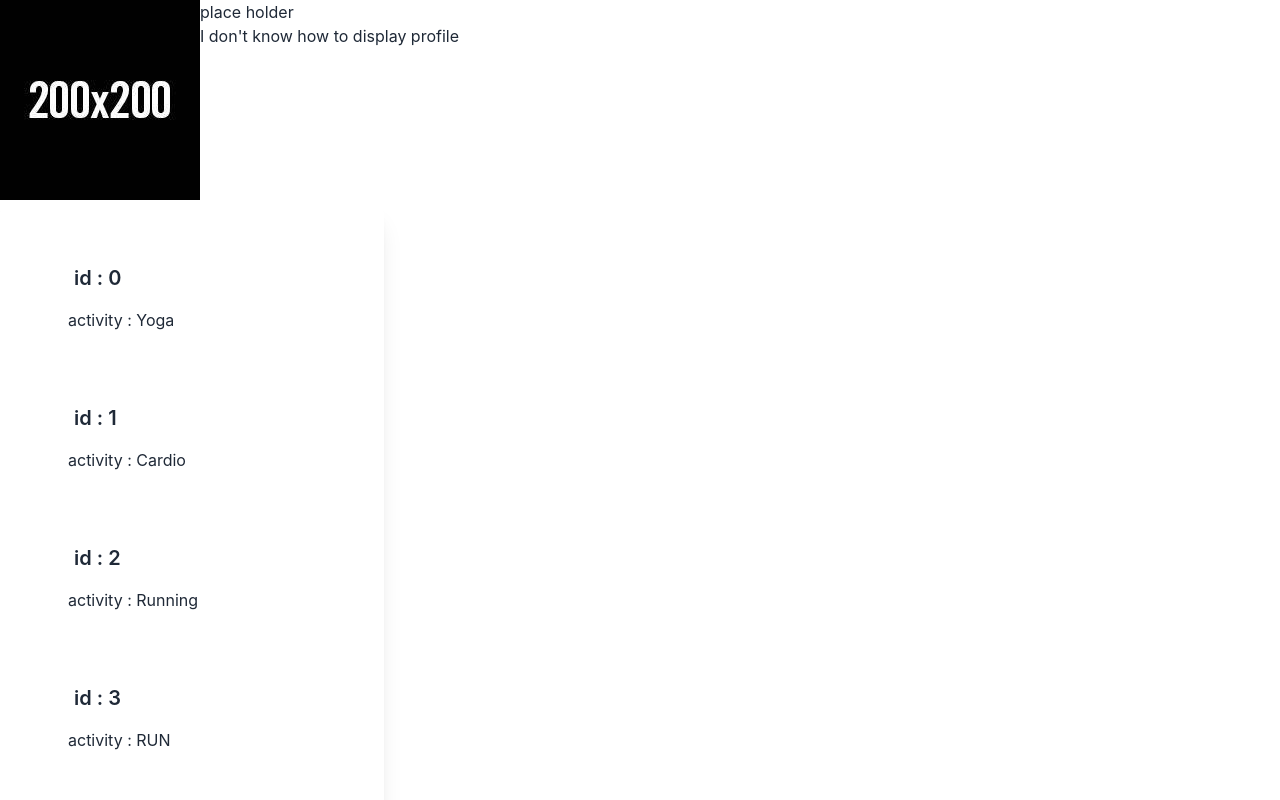
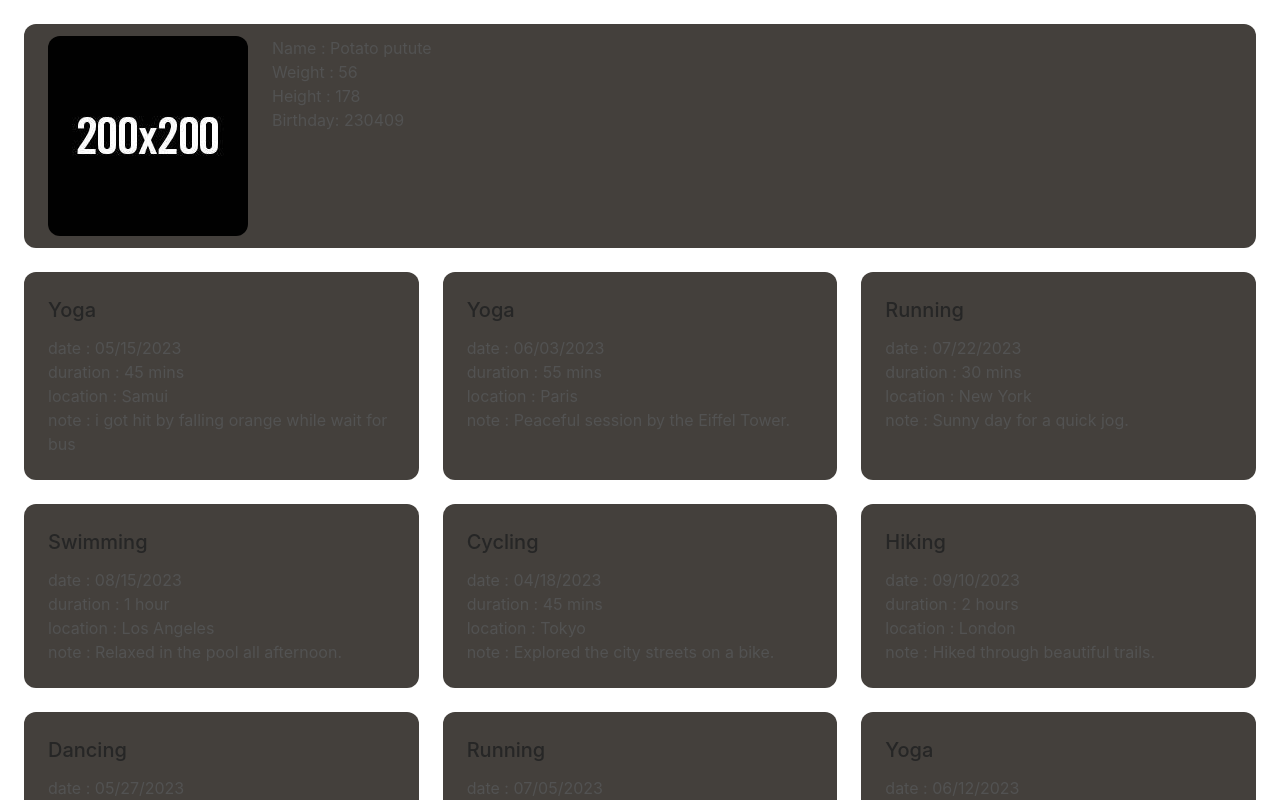
Before and after one commit to murphy6867/TheGenerationFinal, a React (Vite) app: page /profile in a window 1280 px wide. Shown: the top 800 px of the page. Built offline with nearby package versions, Linux system fonts and the light colour scheme.

Commit message:
update card with mock data
this should met Sprint 1 task 3 requirement

```diff
--- a/src/pages/Profile/Profile.jsx
+++ b/src/pages/Profile/Profile.jsx
@@ -17,44 +17,135 @@ const mockProfile = [
 const mockInfo = [
   {
     id:0,
-    activity_id:"Yoga"
+    activity_id:"Yoga",
+    start_date:"05/15/2023",
+    duration:"45 mins",
+    distance:"0 KM.",
+    location:"Samui",
+    note:"i got hit by falling orange while wait for bus"
   },
   {
-    id:1,
-    activity_id:"Cardio"
+    id: 1,
+    activity_id: "Yoga",
+    start_date: "06/03/2023",
+    duration: "55 mins",
+    distance: "0.5 KM",
+    location: "Paris",
+    note: "Peaceful session by the Eiffel Tower."
   },
   {
-    id:2,
-    activity_id:"Running"
+    id: 2,
+    activity_id: "Running",
+    start_date: "07/22/2023",
+    duration: "30 mins",
+    distance: "3.5 KM",
+    location: "New York",
+    note: "Sunny day for a quick jog."
   },
   {
-    id:3,
-    activity_id:"RUN"
+    id: 3,
+    activity_id: "Swimming",
+    start_date: "08/15/2023",
+    duration: "1 hour",
+    distance: "N/A",
+    location: "Los Angeles",
+    note: "Relaxed in the pool all afternoon."
   },
   {
-    id:4,
-    activity_id:"ABS"
+    id: 4,
+    activity_id: "Cycling",
+    start_date: "04/18/2023",
+    duration: "45 mins",
+    distance: "12 KM",
+    location: "Tokyo",
+    note: "Explored the city streets on a bike."
   },
   {
-    id:5,
-    activity_id:"Other"
+    id: 5,
+    activity_id: "Hiking",
+    start_date: "09/10/2023",
+    duration: "2 hours",
+    distance: "6 KM",
+    location: "London",
+    note: "Hiked through beautiful trails."
   },
-
+  {
+    id: 6,
+    activity_id: "Dancing",
+    start_date: "05/27/2023",
+    duration: "1.5 hours",
+    distance: "N/A",
+    location: "Samui",
+    note: "Grooved to some great tunes."
+  } ,
+  {
+    id: 7,
+    activity_id: "Running",
+    start_date: "07/05/2023",
+    duration: "40 mins",
+    distance: "4.5 KM",
+    location: "Paris",
+    note: "Enjoyed a scenic run along the Seine."
+  },
+  {
+    id: 8,
+    activity_id: "Yoga",
+    start_date: "06/12/2023",
+    duration: "60 mins",
+    distance: "0 KM",
+    location: "Los Angeles",
+    note: "Meditated on the beach."
+  },
+  {
+    id: 9,
+    activity_id: "Swimming",
+    start_date: "08/28/2023",
+    duration: "45 mins",
+    distance: "1 KM",
+    location: "New York",
+    note: "Swam in the city pool."
+  },
+  {
+    id: 10,
+    activity_id: "Cycling",
+    start_date: "04/06/2023",
+    duration: "75 mins",
+    distance: "18 KM",
+    location: "Tokyo",
+    note: "Biked through busy streets."
+  },
+  {
+    id: 11,
+    activity_id: "Hiking",
+    start_date: "09/19/2023",
+    duration: "2.5 hours",
+    distance: "8 KM",
+    location: "London",
+    note: "Explored scenic trails in the countryside."
+  },
 ]
 
 const Profile = () => {
   return (
     <div>
-      <div className='profile-banner flex'>
-        <div className='profile-image'><img src={pfp} alt="holder image" /></div>
-        <div className='profile-name flex-1'>place holder <br /> I don't know how to display profile</div>
+      <div className='flex mx-6 px-6 py-3 mt-6 bg-stone-700 rounded-xl'>
+        <div className='profile-image'><img src={pfp} alt="holder image" className='rounded-xl' /></div>
+        <div className='profile-name ml-6'>
+          <p className="text-base text-neutral-600 dark:text-neutral-200">Name : {mockProfile[0].full_name}</p>
+          <p className="text-base text-neutral-600 dark:text-neutral-200">Weight : {mockProfile[0].weight}</p>
+          <p className="text-base text-neutral-600 dark:text-neutral-200">Height : {mockProfile[0].height}</p>
+          <p className="text-base text-neutral-600 dark:text-neutral-200">Birthday: {mockProfile[0].date_of_birth}</p>
+        </div>
       </div>
-      <div className='activity-showcase' >
-        <div className='card-container card w-96 bg-base-100 shadow-xl '>
+      <div className='' >
+        <div className='grid md:grid-cols-3 grid-cols-1 m-3'>
           {mockInfo.map((item) => (
-            <Card
-              id={item.id}
+            <Card key={item.id}
               activity_id={item.activity_id}
+              start_date={item.start_date}
+              duration={item.duration}
+              location={item.location}
+              note={item.note}
             ></Card>
           ))}
         </div>
--- a/src/pages/Profile/card.jsx
+++ b/src/pages/Profile/card.jsx
@@ -1,8 +1,11 @@
-const Card = ({id, activity_id}) => {
+const Card = ({activity_id, start_date, duration, location, note}) => {
     return (
-        <div className="card-body">
-            <h2 className="card-title">id : {id}</h2>
-            <div className="label">activity : {activity_id}</div>
+        <div className="bg-stone-700 rounded-xl p-6 m-3">
+            <div className="text-xl text-neutral-800 font-medium pb-3 dark:text-neutral-50 ">{activity_id}</div>
+            <div className="text-base text-neutral-600 dark:text-neutral-200">date : {start_date}</div>
+            <div className="text-base text-neutral-600 dark:text-neutral-200">duration : {duration}</div>
+            <div className="text-base text-neutral-600 dark:text-neutral-200">location : {location}</div>
+            <div className="text-base text-neutral-600 dark:text-neutral-200">note : {note}</div>
         </div>
     );
 };
```
Also changed, not shown: src/pages/Profile/mockdata.jsx (added).
